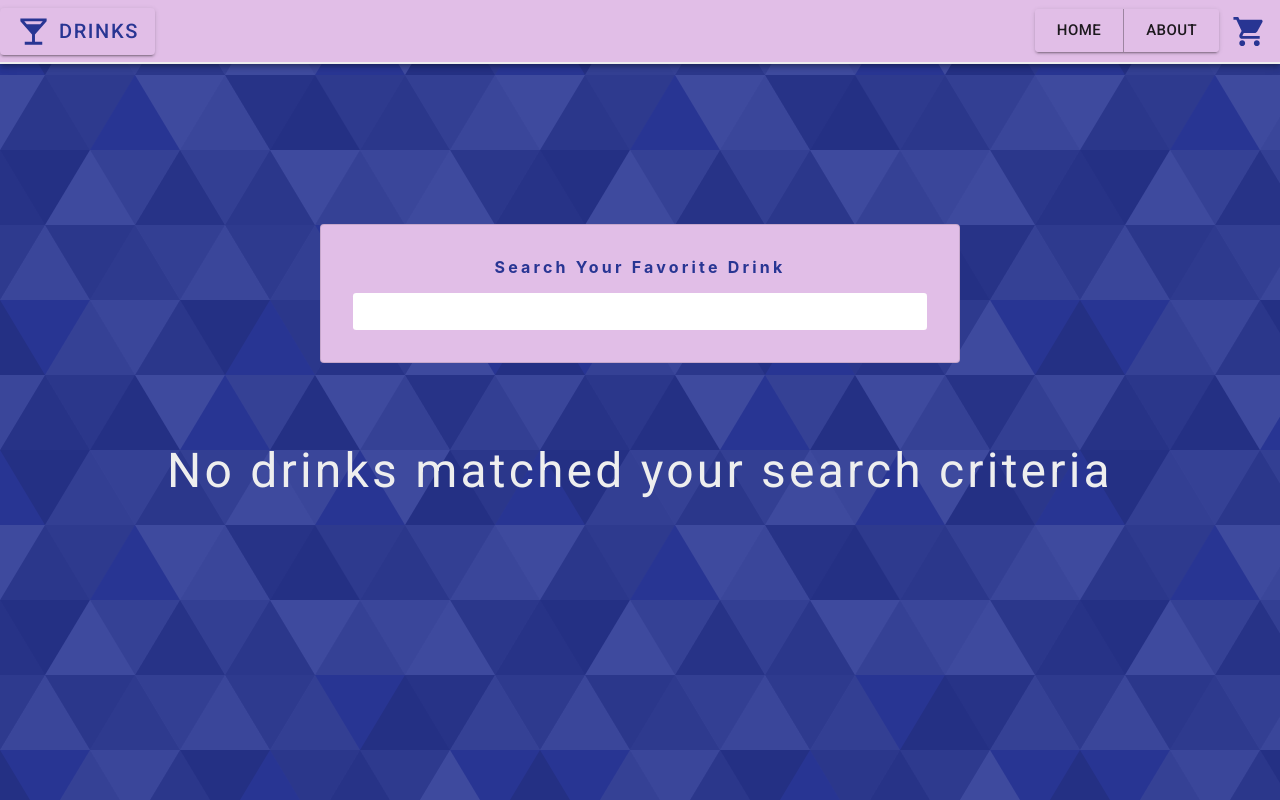
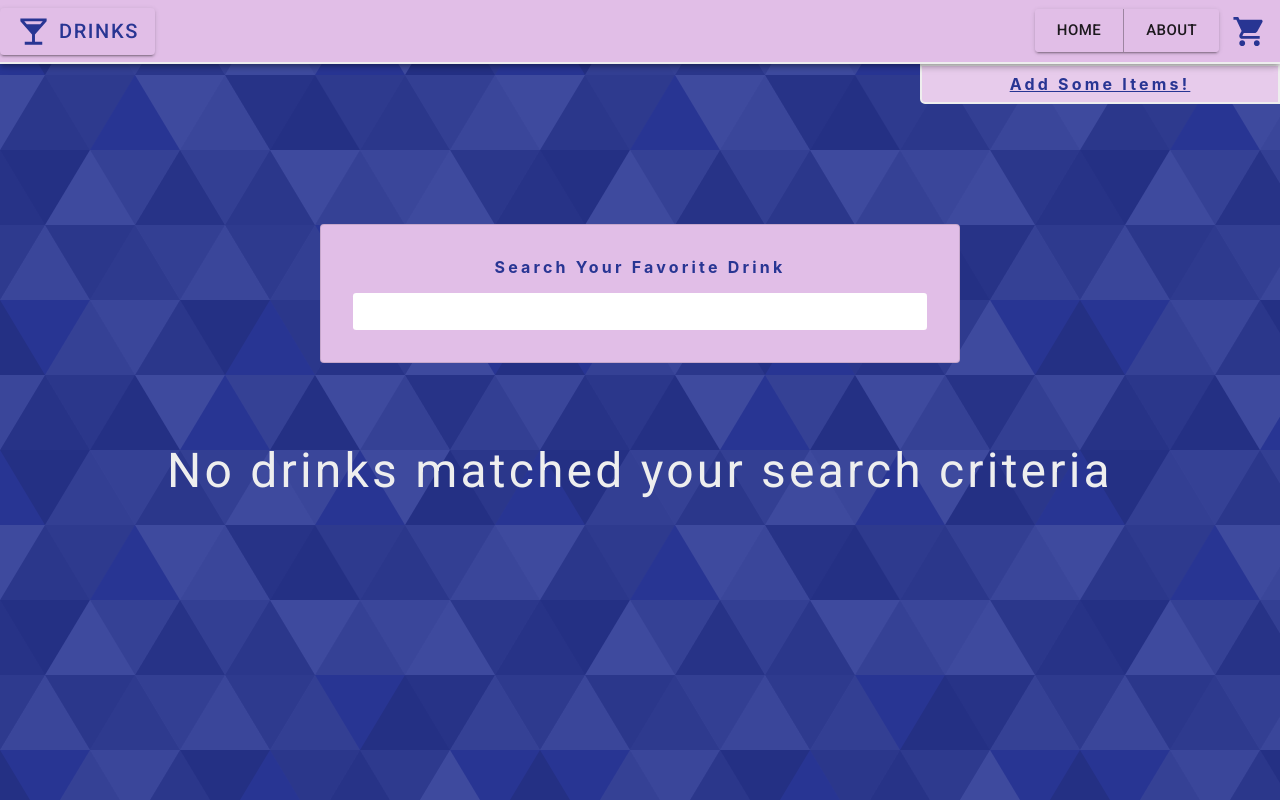
Before and after one commit to Eokn/Drinks, a React (Vite) app: page / in a window 1280 px wide. Both pictures are taken after a click on the button 1249 px from the left and 31 px from the top of the page. Built offline with nearby package versions, Linux system fonts and the light colour scheme.

Commit message:
adjusted styles on cart items

```diff
--- a/src/App.jsx
+++ b/src/App.jsx
@@ -20,6 +20,9 @@ import { BrowserRouter, Routes, Route } from "react-router-dom"
 import Home from './pages/Home';
 import About from './pages/About';
 import Navbar from './components/NavBar';
+import CartWindow from './features/cart/CartWindow';
+import { useSelector } from 'react-redux';
+import { selectCartOpen } from './features/cart/cartSlice';
 
 const theme = createTheme({
   palette: {
@@ -37,11 +40,12 @@ const theme = createTheme({
 
 
 function App() {
-
+  const cartVisible = useSelector(selectCartOpen)
   return (
     <ThemeProvider theme={theme}>
       <BrowserRouter>
       <Navbar />
+      {cartVisible ? <CartWindow /> : ''}
         <Routes>
           <Route index element={ <Home /> } />
           <Route path="about" element={ <About /> } />
--- /dev/null
+++ b/src/features/cart/CartItem.jsx
@@ -0,0 +1,83 @@
+import React from 'react'
+import ListItem from '@mui/material/ListItem'
+import { useDispatch } from 'react-redux'
+import { makeStyles } from 'tss-react/mui';
+import {ADD_TO_CART, DECREASE, REMOVE} from './cartSlice'
+import IconButton from '@mui/material/IconButton'
+import AddIcon from '@mui/icons-material/Add';
+import RemoveIcon from '@mui/icons-material/Remove';
+import CloseIcon from '@mui/icons-material/Close';
+
+const useStyles = makeStyles()((theme) => ({
+    imgName:{
+        display: 'flex',
+        flexDirection: 'column',
+        alignItems: 'center',
+
+        borderRadius: '3px',
+        width: 'content',
+    },
+    name:{
+        marginBottom: '3px',
+        width:'90%',
+        textAlign:'center',
+        color: theme.palette.primary.main,
+    },
+    image:{
+        width:'50%',
+        marginTop: '3px',
+    },
+    listItem:{
+        backgroundColor: '#dad',
+        borderBottom:'1px solid black',
+    },
+    priceArea:{
+        margin:'3px auto',
+        display:'flex',
+        flexDirection:'column',
+        alignSelf:'center',
+    },
+    priceText:{
+        marginBottom: '3px',
+        width:'90%',
+        textAlign:'right',
+        color: theme.palette.primary.main,
+    },
+    moveUp: {
+        marginTop:'-8px'
+    }
+}));
+// destructure the drink passed in for info, arbitrary price assignment based on number of ingredients.
+const CartItem = ({image, name, id, category, ingredients, amount}) => {
+    const dispatch = useDispatch()
+    const { classes } = useStyles()
+    const price = ((ingredients.filter(x=>x!=null).length * 200)-1)/100
+    return (
+        <ListItem alignItems='flex-start' disableGutters className={classes.listItem}>
+            <div className={classes.imgName}>
+                <img src={`${image}/preview`} alt={name} className={classes.image}/>
+                <p className={classes.name}>{`${name} (${category})`}</p>
+            </div>
+            <div className={classes.priceArea}>
+                <div>
+
+                    <IconButton onClick={()=>dispatch(DECREASE({name,id}))}>
+                        <RemoveIcon/>
+                    </IconButton>
+                    <IconButton onClick={()=>dispatch(ADD_TO_CART({name,id}))}>
+                        <AddIcon/>
+                    </IconButton>
+                </div>
+                <p className={classes.priceText}>{`$${price}`}</p>
+                <p className={classes.priceText}>{`X${amount}`}</p>
+                <hr/>
+                <p className={classes.priceText}>{`$${(price*amount).toFixed(2)}`}</p>
+            </div>
+            <IconButton size='small' className={classes.moveUp} onClick={()=>dispatch(REMOVE({name,id}))}>
+                <CloseIcon  fontSize='large' color='primary'/>
+            </IconButton>
+        </ListItem>
+    )
+}
+
+export default CartItem
--- /dev/null
+++ b/src/features/cart/CartWindow.jsx
@@ -0,0 +1,72 @@
+import React from 'react'
+import { useSelector } from 'react-redux'
+import {Link} from 'react-router-dom'
+import { makeStyles } from 'tss-react/mui';
+import { selectCart, selectTotal } from './cartSlice'
+import List from '@mui/material/List'
+import ListItem from '@mui/material/ListItem'
+import Button from '@mui/material/Button'
+import CartItem from './CartItem'
+import SubdirectoryArrowRightIcon from '@mui/icons-material/SubdirectoryArrowRight';
+
+const useStyles = makeStyles()((theme) => ({
+    listStyles:{
+        width: '100%',
+        maxWidth: 360,
+        backgroundColor: theme.palette.secondary.light,
+        position: 'fixed',
+        right: '0',
+        top:'4rem',
+        overflow: 'auto',
+        maxHeight: 300,
+        border: '2px solid #eeeeee',
+        borderRadius: '0px 0px 0px 5px',
+        zIndex: '1',
+        '&::-webkit-scrollbar': {
+            width: '0.5em',
+        },
+        '&::-webkit-scrollbar-thumb': {
+        backgroundColor: theme.palette.primary.main,
+        },
+    },
+    centered:{
+        textAlign:'center',
+        margin: '0 auto',
+        textTransform: 'capitalize',
+        textDecoration: 'underline',
+        letterSpacing: '0.2rem',
+        color: theme.palette.primary.main,
+        fontWeight: 'bold'
+    },
+    totalContainer:{
+        display:'flex',
+        flexDirection:'row',
+        justifyContent: 'space-between',
+        wrap: 'nowrap',
+        alignItems: 'center',
+        width: '100%',
+        marginTop: '0.5rem',
+    },
+    buttonCheckout: {
+        backgroundColor: '#dad',
+
+    }
+}));
+//map cart array to cart items, show navigation to checkout if cart has something in it.
+const CartWindow = () => {
+    const { classes } = useStyles()
+    const cart = useSelector(selectCart)
+    const total = useSelector(selectTotal)
+    return (
+        <List className={classes.listStyles}>
+
+            {cart.map(item =>
+            {return <CartItem key={item.id} {...item}/>})}
+            {cart.length > 0 ? <ListItem>
+                <div className={classes.totalContainer}><p className={classes.centered}>Total: ${total}</p><Button component={Link} to='/checkout' className={classes.buttonCheckout} variant='outlined'><SubdirectoryArrowRightIcon color='primary' />To Checkout</Button></div>
+            </ListItem> : <p className={classes.centered}>Add some items!</p>}
+        </List>
+    )
+}
+
+export default CartWindow
```
